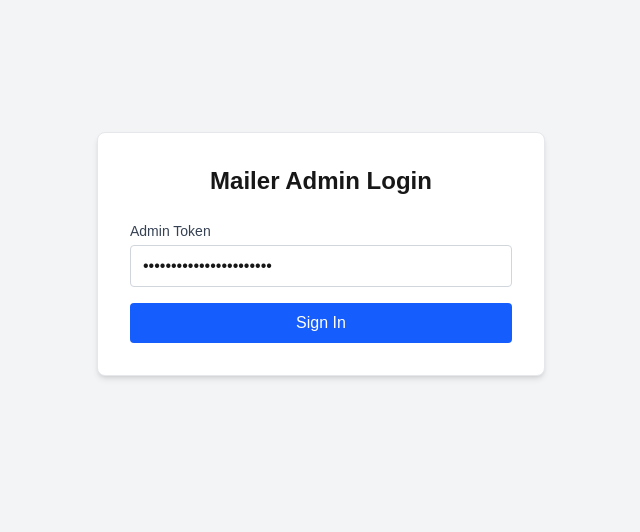
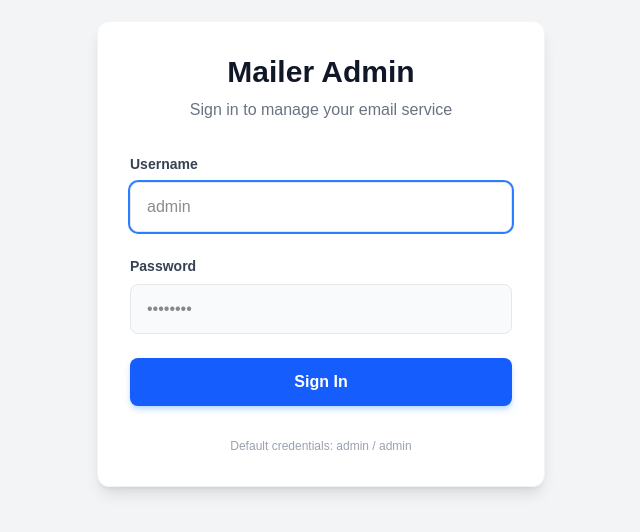
Before and after one commit to riandycandra/smtpforge, a Next.js app in the folder apps/web/: page /login in a window 1280 px wide. Shown: the part 146-678 px from the top of the page, without its empty margins (319-959 px from the left). Built offline with nearby package versions, Linux system fonts and the light colour scheme; no server answers.

Commit message:
feat: implement admin authentication system with login, dashboard layout, and route protection

```diff
--- a/apps/web/src/app/dashboard/layout.tsx
+++ b/apps/web/src/app/dashboard/layout.tsx
@@ -1,8 +1,10 @@
 "use client";
 
 import Link from 'next/link';
+import { useEffect } from 'react';
 import { usePathname, useRouter } from 'next/navigation';
 import { Mail, Key, Activity, Server, LayoutDashboard, LogOut } from 'lucide-react';
+import { AuthService } from '@/services/api/auth.service';
 
 const navigation = [
   { name: 'Dashboard', href: '/dashboard', icon: LayoutDashboard },
@@ -16,8 +18,15 @@ export default function DashboardLayout({ children }: { children: React.ReactNod
   const pathname = usePathname();
   const router = useRouter();
 
+  useEffect(() => {
+    const token = localStorage.getItem('admin_token');
+    if (!token) {
+      router.push('/login');
+    }
+  }, [router]);
+
   const handleLogout = () => {
-    localStorage.removeItem('admin_token');
+    AuthService.logout();
     router.push('/login');
   };
 
--- a/apps/web/src/app/login/page.tsx
+++ b/apps/web/src/app/login/page.tsx
@@ -2,59 +2,96 @@
 
 import { useState } from 'react';
 import { useRouter } from 'next/navigation';
+import { AuthService } from '@/services/api/auth.service';
 
 export default function LoginPage() {
   const router = useRouter();
-  const [token, setToken] = useState('admin_token_placeholder');
+  const [username, setUsername] = useState('');
+  const [password, setPassword] = useState('');
   const [loading, setLoading] = useState(false);
   const [error, setError] = useState('');
 
-  const handleLogin = (e: React.FormEvent) => {
+  const handleLogin = async (e: React.FormEvent) => {
     e.preventDefault();
     setLoading(true);
+    setError('');
 
-    if (!token) {
-      setError('Token is required');
+    if (!username || !password) {
+      setError('Username and password are required');
       setLoading(false);
       return;
     }
 
-    // Foundation logic: store token and redirect
-    localStorage.setItem('admin_token', token);
-    router.push('/dashboard');
+    try {
+      const res: any = await AuthService.login({ username, password });
+      if (res.success) {
+        const token = res.data.token;
+        // Store in localStorage for apiClient
+        localStorage.setItem('admin_token', token);
+        // Store in cookie for Next.js Middleware
+        document.cookie = `admin_token=${token}; path=/; max-age=86400; SameSite=Lax`;
+
+        router.push('/dashboard');
+      } else {
+        setError(res.message || 'Login failed');
+      }
+    } catch (err: any) {
+      setError(err.message || 'Invalid credentials');
+    } finally {
+      setLoading(false);
+    }
   };
 
   return (
-    <div className="flex min-h-screen items-center justify-center bg-gray-100">
-      <div className="w-full max-w-md p-8 bg-white rounded-lg shadow-md border border-gray-200">
-        <h1 className="text-2xl font-semibold mb-6 text-center">Mailer Admin Login</h1>
+    <div className="flex min-h-screen items-center justify-center bg-gray-100 font-sans">
+      <div className="w-full max-w-md p-8 bg-white rounded-xl shadow-lg border border-gray-100">
+        <div className="text-center mb-8">
+          <h1 className="text-3xl font-bold text-gray-900 mb-2">Mailer Admin</h1>
+          <p className="text-gray-500">Sign in to manage your email service</p>
+        </div>
 
         {error && (
-          <div className="mb-4 p-3 bg-red-50 text-red-700 text-sm rounded border border-red-200">
+          <div className="mb-6 p-4 bg-red-50 text-red-700 text-sm rounded-lg border border-red-100">
             {error}
           </div>
         )}
 
-        <form onSubmit={handleLogin} className="space-y-4">
+        <form onSubmit={handleLogin} className="space-y-6">
           <div>
-            <label className="block text-sm font-medium text-gray-700 mb-1">Admin Token</label>
+            <label className="block text-sm font-semibold text-gray-700 mb-2">Username</label>
+            <input
+              type="text"
+              autoFocus
+              className="w-full px-4 py-3 bg-gray-50 border border-gray-200 rounded-lg focus:outline-none focus:ring-2 focus:ring-blue-500 focus:bg-white transition-all"
+              value={username}
+              onChange={(e) => setUsername(e.target.value)}
+              placeholder="admin"
+            />
+          </div>
+
+          <div>
+            <label className="block text-sm font-semibold text-gray-700 mb-2">Password</label>
             <input
               type="password"
-              className="w-full px-3 py-2 border border-gray-300 rounded focus:outline-none focus:ring-2 focus:ring-blue-500"
-              value={token}
-              onChange={(e) => setToken(e.target.value)}
-              placeholder="Enter bearer token"
+              className="w-full px-4 py-3 bg-gray-50 border border-gray-200 rounded-lg focus:outline-none focus:ring-2 focus:ring-blue-500 focus:bg-white transition-all"
+              value={password}
+              onChange={(e) => setPassword(e.target.value)}
+              placeholder="••••••••"
             />
           </div>
 
           <button
             type="submit"
             disabled={loading}
-            className="w-full py-2 px-4 bg-blue-600 hover:bg-blue-700 text-white font-medium rounded transition-colors"
+            className="w-full py-3 px-4 bg-blue-600 hover:bg-blue-700 text-white font-bold rounded-lg shadow-md shadow-blue-200 transition-all active:scale-[0.98] disabled:opacity-50"
           >
             {loading ? 'Authenticating...' : 'Sign In'}
           </button>
         </form>
+
+        <div className="mt-8 text-center text-xs text-gray-400">
+          Default credentials: admin / admin
+        </div>
       </div>
     </div>
   );
--- a/apps/web/src/app/page.tsx
+++ b/apps/web/src/app/page.tsx
@@ -1,65 +1,5 @@
-import Image from "next/image";
+import { redirect } from 'next/navigation';
 
 export default function Home() {
-  return (
-    <div className="flex flex-col flex-1 items-center justify-center bg-zinc-50 font-sans dark:bg-black">
-      <main className="flex flex-1 w-full max-w-3xl flex-col items-center justify-between py-32 px-16 bg-white dark:bg-black sm:items-start">
-        <Image
-          className="dark:invert"
-          src="/next.svg"
-          alt="Next.js logo"
-          width={100}
-          height={20}
-          priority
-        />
-        <div className="flex flex-col items-center gap-6 text-center sm:items-start sm:text-left">
-          <h1 className="max-w-xs text-3xl font-semibold leading-10 tracking-tight text-black dark:text-zinc-50">
-            To get started, edit the page.tsx file.
-          </h1>
-          <p className="max-w-md text-lg leading-8 text-zinc-600 dark:text-zinc-400">
-            Looking for a starting point or more instructions? Head over to{" "}
-            <a
-              href="https://vercel.com/templates?framework=next.js&utm_source=create-next-app&utm_medium=appdir-template-tw&utm_campaign=create-next-app"
-              className="font-medium text-zinc-950 dark:text-zinc-50"
-            >
-              Templates
-            </a>{" "}
-            or the{" "}
-            <a
-              href="https://nextjs.org/learn?utm_source=create-next-app&utm_medium=appdir-template-tw&utm_campaign=create-next-app"
-              className="font-medium text-zinc-950 dark:text-zinc-50"
-            >
-              Learning
-            </a>{" "}
-            center.
-          </p>
-        </div>
-        <div className="flex flex-col gap-4 text-base font-medium sm:flex-row">
-          <a
-            className="flex h-12 w-full items-center justify-center gap-2 rounded-full bg-foreground px-5 text-background transition-colors hover:bg-[#383838] dark:hover:bg-[#ccc] md:w-[158px]"
-            href="https://vercel.com/new?utm_source=create-next-app&utm_medium=appdir-template-tw&utm_campaign=create-next-app"
-            target="_blank"
-            rel="noopener noreferrer"
-          >
-            <Image
-              className="dark:invert"
-              src="/vercel.svg"
-              alt="Vercel logomark"
-              width={16}
-              height={16}
-            />
-            Deploy Now
-          </a>
-          <a
-            className="flex h-12 w-full items-center justify-center rounded-full border border-solid border-black/[.08] px-5 transition-colors hover:border-transparent hover:bg-black/[.04] dark:border-white/[.145] dark:hover:bg-[#1a1a1a] md:w-[158px]"
-            href="https://nextjs.org/docs?utm_source=create-next-app&utm_medium=appdir-template-tw&utm_campaign=create-next-app"
-            target="_blank"
-            rel="noopener noreferrer"
-          >
-            Documentation
-          </a>
-        </div>
-      </main>
-    </div>
-  );
+  redirect('/login');
 }
--- /dev/null
+++ b/apps/web/src/middleware.ts
@@ -0,0 +1,22 @@
+import { NextResponse } from 'next/server';
+import type { NextRequest } from 'next/server';
+
+export function middleware(request: NextRequest) {
+  const token = request.cookies.get('admin_token')?.value || request.headers.get('Authorization');
+
+  // Note: Since we use localStorage in the client, we also check for a cookie
+  // for SSR/Middleware protection if possible, but primarily we'll rely on
+  // client-side checks for now or use a cookie-based approach.
+  const hasToken = request.cookies.has('admin_token');
+  const isDashboard = request.nextUrl.pathname.startsWith('/dashboard');
+
+  if (isDashboard && !hasToken) {
+    return NextResponse.redirect(new URL('/login', request.url));
+  }
+
+  return NextResponse.next();
+}
+
+export const config = {
+  matcher: ['/dashboard/:path*'],
+};
--- /dev/null
+++ b/apps/web/src/services/api/auth.service.ts
@@ -0,0 +1,14 @@
+import { apiClient } from './client';
+
+export const AuthService = {
+  async login(credentials: any) {
+    return apiClient.post('/admin/auth/login', credentials);
+  },
+
+  logout() {
+    if (typeof window !== 'undefined') {
+      localStorage.removeItem('admin_token');
+      document.cookie = 'admin_token=; path=/; expires=Thu, 01 Jan 1970 00:00:01 GMT;';
+    }
+  }
+};
```
Also changed, not shown: 2 other files (tests, documents, lock files or other folders).
